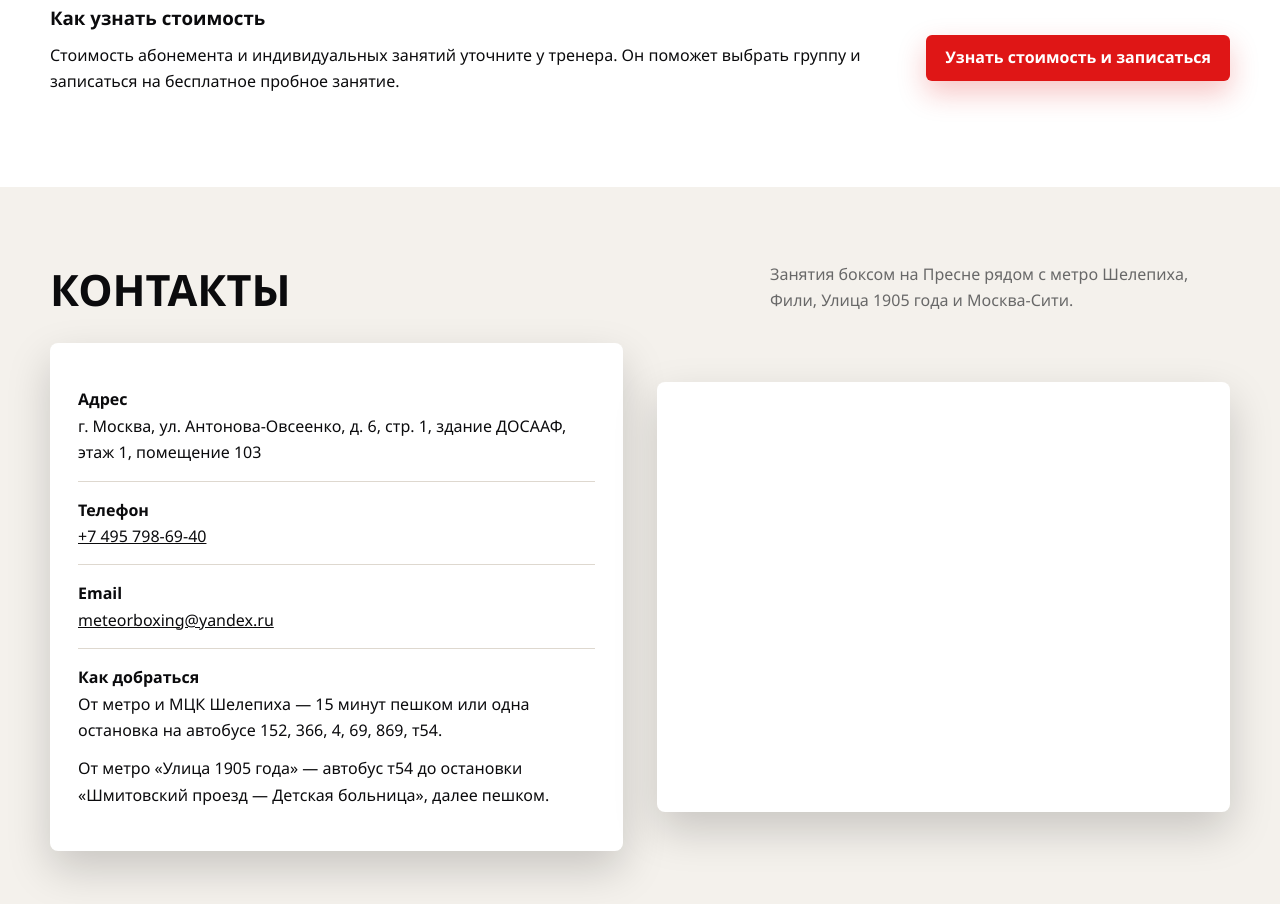
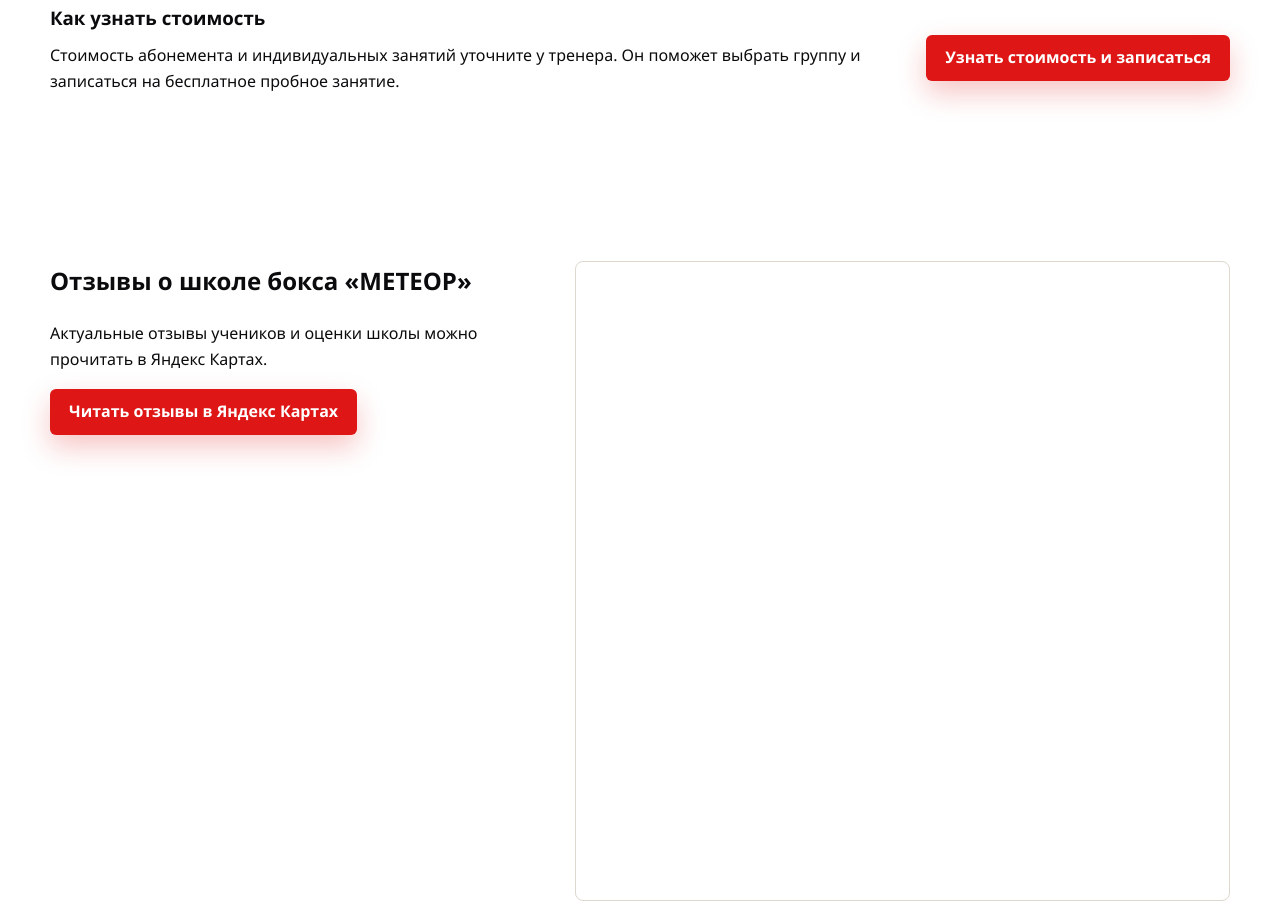
Before and after one commit to landat/step-static-website, a website with bundled scripts: page index.html in a window 1280 px wide. Shown: the part 4807-5711 px from the top of the page. Built offline with nearby package versions, Linux system fonts and the light colour scheme.

Commit message:
Embed Yandex reviews on homepage and show full mobile directions photo

```diff
--- a/assets/home.css
+++ b/assets/home.css
@@ -41,10 +41,18 @@
 .home-price-note p + p { margin-top: 12px; }
 .home-price-note .button { flex-shrink: 0; text-align: center; }
 #prices { scroll-margin-top: 120px; }
+#reviews { scroll-margin-top: 120px; }
+.reviews-layout { display: grid; grid-template-columns: minmax(0, .85fr) minmax(0, 1.15fr); gap: 40px; align-items: start; }
+.reviews-intro h2 { margin-top: 0; }
+.reviews-intro .button { white-space: normal; text-align: center; }
+.reviews-widget { width: 100%; max-width: 760px; min-width: 0; justify-self: center; }
+.reviews-widget iframe { display: block; width: 100%; height: 640px; border: 1px solid var(--line); border-radius: var(--radius); background: var(--white); }
 @media (max-width: 980px) {
   .home-price-note { flex-direction: column; align-items: flex-start; }
   .direction-tiles { grid-template-columns: repeat(2, minmax(0, 1fr)); }
-  .direction-photo { grid-row: auto; grid-column: 1 / -1; height: 300px; }
+  .direction-photo { grid-row: auto; grid-column: 1 / -1; height: auto; }
+  .direction-photo img { width: 100%; height: auto; object-fit: contain; }
+  .reviews-layout { grid-template-columns: minmax(0, 1fr); gap: 24px; }
   .reason-tiles { grid-template-columns: repeat(2, minmax(0, 1fr)); }
   .reason-tiles > .tile-copy:nth-child(3), .reason-tiles .tile-video { grid-column: auto; grid-row: auto; }
   .story-tiles { grid-template-columns: 1fr; }
@@ -52,7 +60,8 @@
 }
 @media (max-width: 560px) {
   .direction-tiles, .reason-tiles, .preparation-tiles { grid-template-columns: 1fr; gap: 10px; }
-  .direction-photo { grid-column: auto; height: auto; aspect-ratio: 4 / 3; }
+  .direction-photo { grid-column: auto; height: auto; aspect-ratio: auto; }
+  .reviews-widget iframe { height: 560px; }
   .tile-copy { padding: 26px; }
   .tile-number { margin-bottom: 14px; }
   .home-page .tile-section { padding: 44px 0; }
--- a/index.html
+++ b/index.html
@@ -134,6 +134,19 @@
         </div>
       </section>
 
+      <section class="section white home-reviews" id="reviews" aria-labelledby="reviews-title">
+        <div class="section-inner reviews-layout">
+          <div class="reviews-intro">
+            <h2 id="reviews-title"><span data-copy="reviews.text04">Отзывы о школе бокса «МЕТЕОР»</span></h2>
+            <p data-copy="reviews.text05">Актуальные отзывы учеников и оценки школы можно прочитать в Яндекс Картах.</p>
+            <a class="button" href="https://yandex.ru/maps/org/meteor/146820570398/reviews/" target="_blank" rel="noopener"><span data-copy="reviews.text06">Читать отзывы в Яндекс Картах</span></a>
+          </div>
+          <div class="reviews-widget">
+            <iframe src="https://yandex.ru/maps-reviews-widget/146820570398?comments" width="560" height="640" loading="lazy" title="Отзывы о школе бокса «МЕТЕОР»" data-copy-title="reviews.text04" referrerpolicy="strict-origin-when-cross-origin"></iframe>
+          </div>
+        </div>
+      </section>
+
       <section class="section home-contacts" id="contacts">
         <div class="section-inner">
           <div class="section-head">
```
Also changed, not shown: ADMIN_GUIDE.md (+2 -0 lines).
